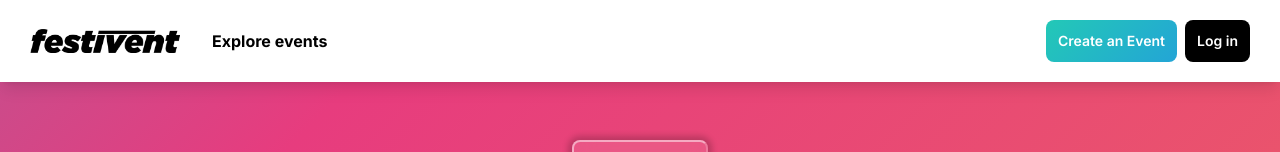
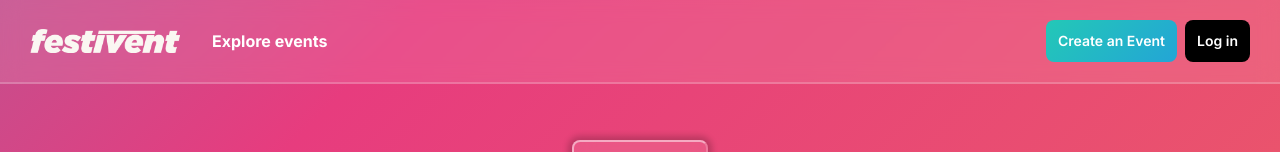
Before and after one commit to albertsantoso/festivent-app, a React (Create React App) app: page / in a window 1280 px wide. Shown: the top 152 px of the page. Built offline with nearby package versions, Linux system fonts and the light colour scheme; no server answers.

Commit message:
experimenting navbar color change on scroll

```diff
--- a/src/App.css
+++ b/src/App.css
@@ -46,3 +46,9 @@ button {
         background-position: 0% 50%;
     }
 }
+
+.bg-frosted-glass {
+    background: rgba(255, 255, 255, 0.1);
+    border-bottom: 2px solid rgba(255, 255, 255, 0.2);
+    backdrop-filter: blur(10px);
+}
--- a/src/Components/Navbar/index.jsx
+++ b/src/Components/Navbar/index.jsx
@@ -1,4 +1,5 @@
 import FestiventLogoBlack from "./../../Assets/Logo/festivent-logo-black.png";
+import FestiventLogoWhite from "./../../Assets/Logo/festivent-logo-white.png";
 import PrimaryButton from "../PrimaryButton";
 import { Link } from "react-router-dom";
 import "./Navbar.css";
@@ -15,36 +16,44 @@ export default function Navbar() {
 
     const [menuOpen, setMenuOpen] = useState(false)
 
+    const [colorChange, setColorChange] = useState(false)
+
+    const changeNavColor = () => {
+        window.scrollY >= 480 ? setColorChange(true) : setColorChange(false)
+    }
+
+    window.addEventListener("scroll", changeNavColor)
+
     return (
         <>
-            <section className="Navbar fixed z-10 top-0 left-0 right-0 bg-white shadow-lg">
-                <div className="navbar-wrapper bg-white md:px-[30px] md:mx-auto md:max-w-[1300px] container md:flex md:justify-between items-center md:py-0 py-4 px-4 md:h-[82px] md:w-full">
+            <section className={`Navbar fixed z-10 top-0 left-0 right-0 bg-white  ${colorChange ? "md:bg-white shadow-lg" : "bg-frosted-glass"} duration-200`}>
+                <div className={`navbar-wrapper duration-200 md:px-[30px] md:mx-auto md:max-w-[1300px] container md:flex md:justify-between items-center md:py-0 py-4 px-4 md:h-[82px] md:w-full`}>
                     <div className="navbar-left flex gap-0 md:gap-8 items-center justify-between md:justify-start w-full md:w-auto">
                         <div className="navbar-logo">
                             <Link to={"/"}>
-                                <img src={FestiventLogoBlack} alt="" srcset="" className="md:max-w-[150px] md:min-w-[150px] w-[120px]" />
+                                <img src={colorChange ? FestiventLogoBlack : FestiventLogoWhite} alt="" srcset="" className="md:max-w-[150px] md:min-w-[150px] w-[120px]" />
                             </Link>
                         </div>
                         <div className="navbar-menus">
                             <div className="menu-item">
                                 <Link to={"/events"}>
-                                    <span className="font-bold">Explore events</span>
+                                    <span className={`font-bold ${colorChange ? "text-black" : "text-white"}`}>Explore events</span>
                                 </Link>
                             </div>
                         </div>
                         <div className="navbar-menus md:hidden">
-                            <div className="menu-item text-[28px] flex items-center cursor-pointer" onClick={() => setMenuOpen(!menuOpen)}>
+                            <div className={`menu-item text-[28px] ${colorChange ? "text-black" : "text-white"} flex items-center cursor-pointer`} onClick={() => setMenuOpen(!menuOpen)}>
                                 <ion-icon name={menuOpen ? "close" : "menu"}></ion-icon>
                             </div>
                         </div>
                     </div>
 
-                    <div className="navbar-actions md:flex md:items-center md:gap-2 bg-white">
+                    <div className={`navbar-actions md:flex md:items-center md:gap-2 `}>
                         <div className="md:flex md:gap-2 hidden">
                             <div className="action-create-event">
                                 {email ? (
                                     <Link to={"/create"}>
-                                        <PrimaryButton buttonText="Create an Event" bgColor="bg-gradient-animation-1" textColor="white" customStyle={"hover:scale-[1.04] active:scale-[.95]"} />
+                                        <PrimaryButton buttonText="Create an Event" bgColor={`${colorChange ? "bg-gradient-animation-1" : "bg-[#111827]"}`} textColor="white" customStyle={"hover:scale-[1.04] active:scale-[.95]"} />
                                     </Link>
                                 ) : (
                                     <>
@@ -70,8 +79,8 @@ export default function Navbar() {
                             }
                         </div>
                         <div
-                            className={`menu-mobile md:hidden text-xl text-right flex items-center justify-between gap-2 md:static absolute md:z-10 -z-[9999] ${menuOpen ? `top-[128px] h-screen` : `top-[-50px]`}  left-0 right-0 md:p-0 transition-all duration-300`} >
-                            <div className="flex justify-between w-full gap-2 bg-white p-4 absolute top-[-68px]">
+                            className={`menu-mobile md:hidden text-xl text-right flex items-center justify-between gap-2 md:static absolute md:z-10 -z-[9999] ${menuOpen ? `top-[126px] h-screen opacity-100` : `top-[-50px] opacity-0`}  left-0 right-0 md:p-0 transition-all duration-300`} >
+                            <div className={`flex justify-between w-full gap-2 ${colorChange ? "bg-white" : "bg-frosted-glass"} p-4 absolute top-[-68px]`}>
                                 <div className="action-create-event w-full">
                                     {email ? (
                                         <Link to={"/create"} onClick={() => setMenuOpen(false)}>
```
